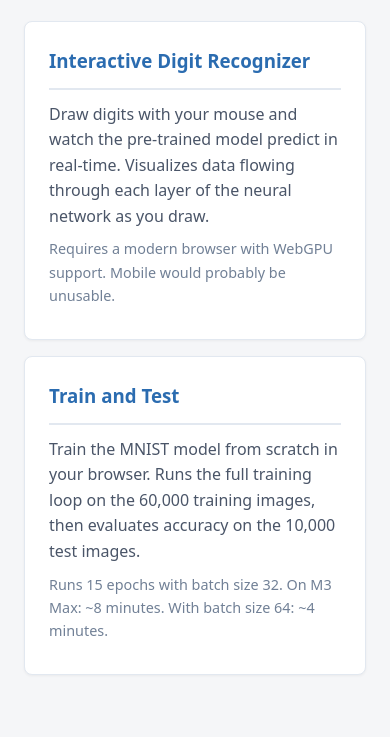
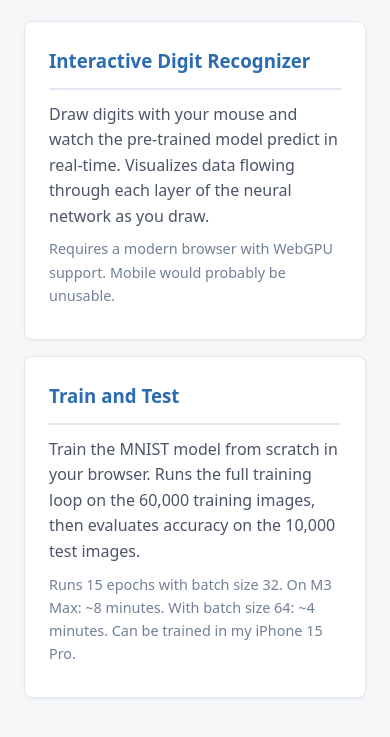
Before and after one commit to hyperandroid/MNIST, a website built with Vite: page index.html in a window 390 px wide. Shown: the part 189-926 px from the top of the page. Before the commit the page ends 904 px from the top, so only its background shows below. Built offline with nearby package versions, Linux system fonts and the light colour scheme.

Commit message:
iphone trainable.

```diff
--- a/index.html
+++ b/index.html
@@ -84,7 +84,7 @@
 <div class="section">
     <h3><a href="train_and_test.html">Train and Test</a></h3>
     <p>Train the MNIST model from scratch in your browser. Runs the full training loop on the 60,000 training images, then evaluates accuracy on the 10,000 test images.</p>
-    <p class="description">Runs 15 epochs with batch size 32. On M3 Max: ~8 minutes. With batch size 64: ~4 minutes.</p>
+    <p class="description">Runs 15 epochs with batch size 32. On M3 Max: ~8 minutes. With batch size 64: ~4 minutes. Can be trained in my iPhone 15 Pro.</p>
 </div>
 
 </body>
```
